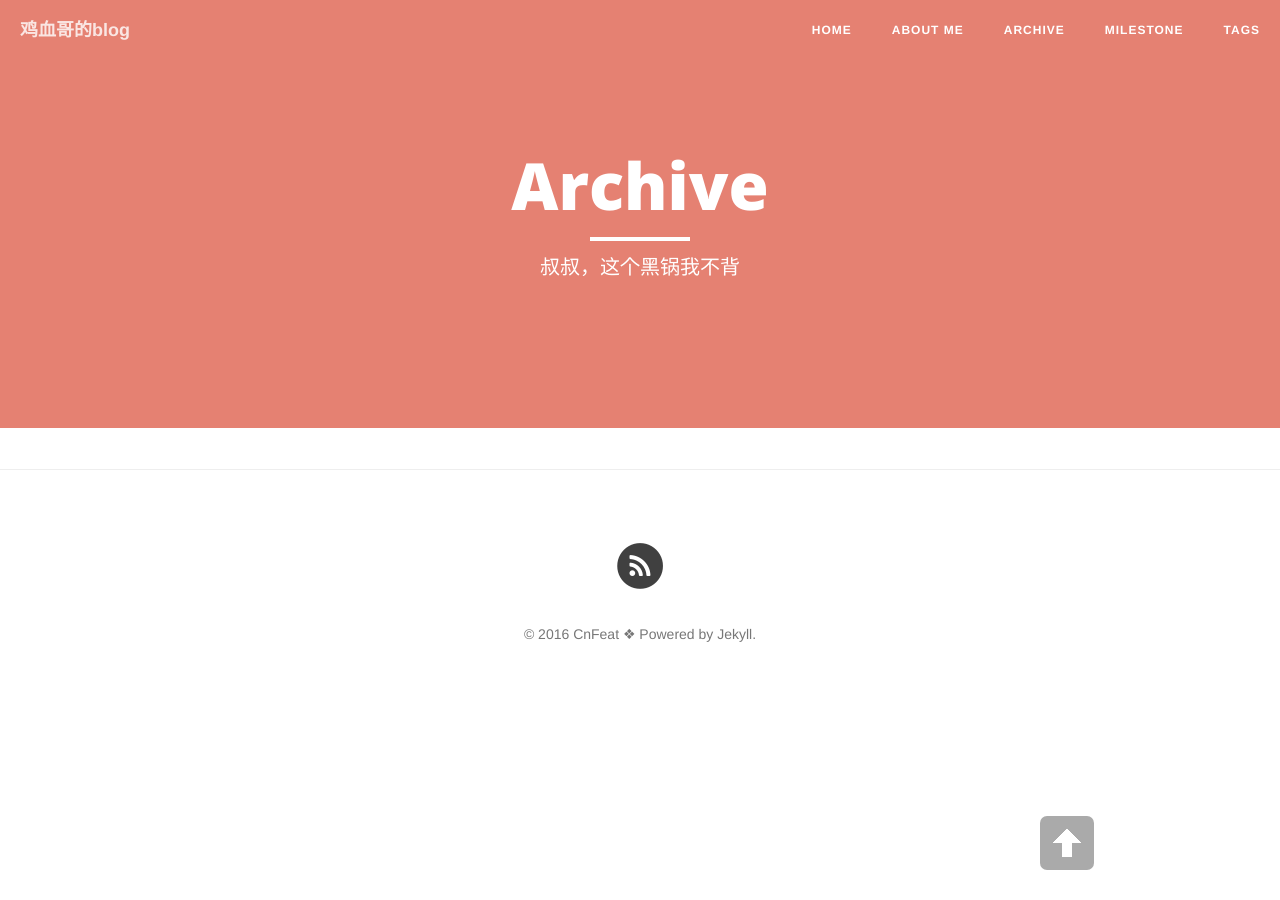
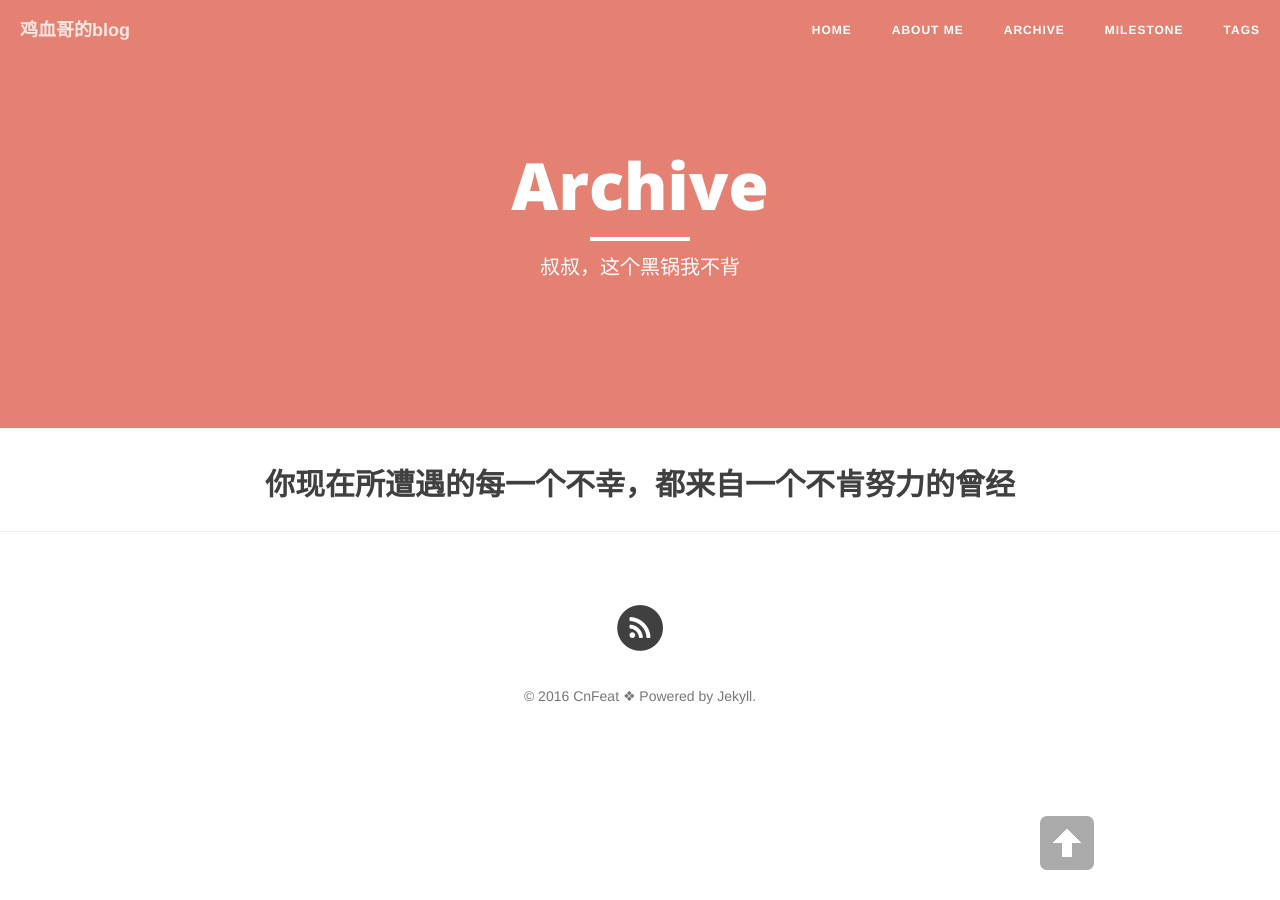
Before and after one commit to jixuege/jixuege.github.io, a Jekyll site: the page built from archive.md, in a window 1280 px wide. Built offline with Jekyll 4.4.1, drawn with Linux system fonts in a browser that asks for light colours; nearby versions of some CDN libraries.

Commit message:
Update archive.md
你现在所遭遇的每一个不幸，都来自一个不肯努力的曾经

```diff
--- a/archive.md
+++ b/archive.md
@@ -4,3 +4,5 @@ title: "Archive"
 description: "叔叔，这个黑锅我不背"
 header-img: "img/orange.jpg"
 ---
+
+## 你现在所遭遇的每一个不幸，都来自一个不肯努力的曾经
```
